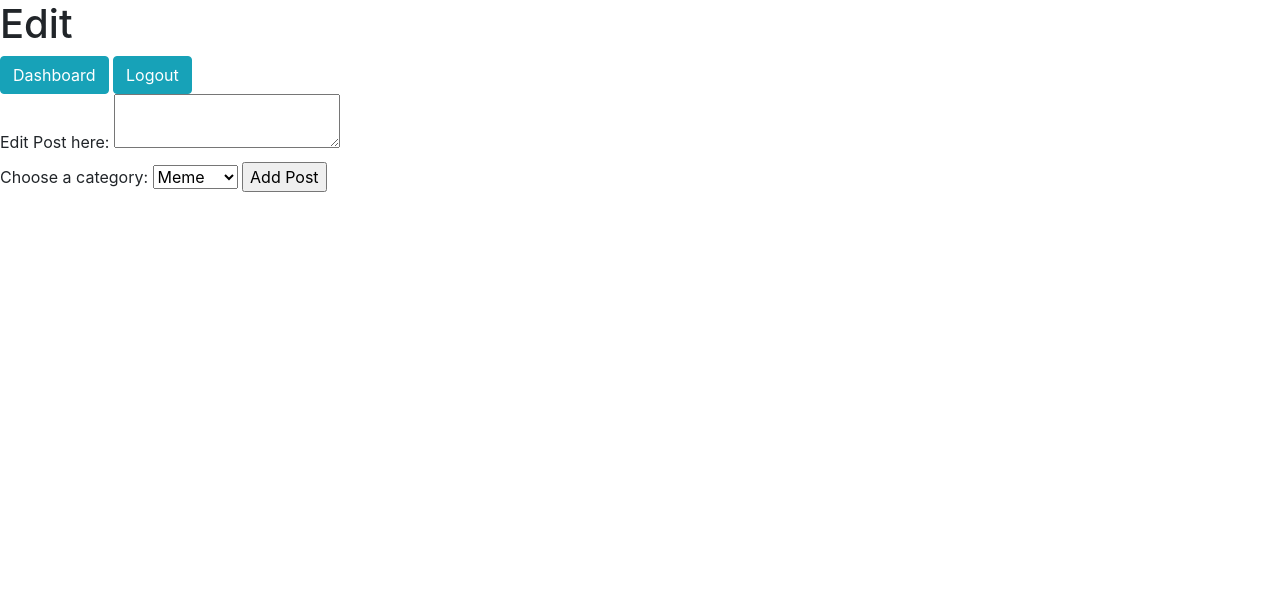
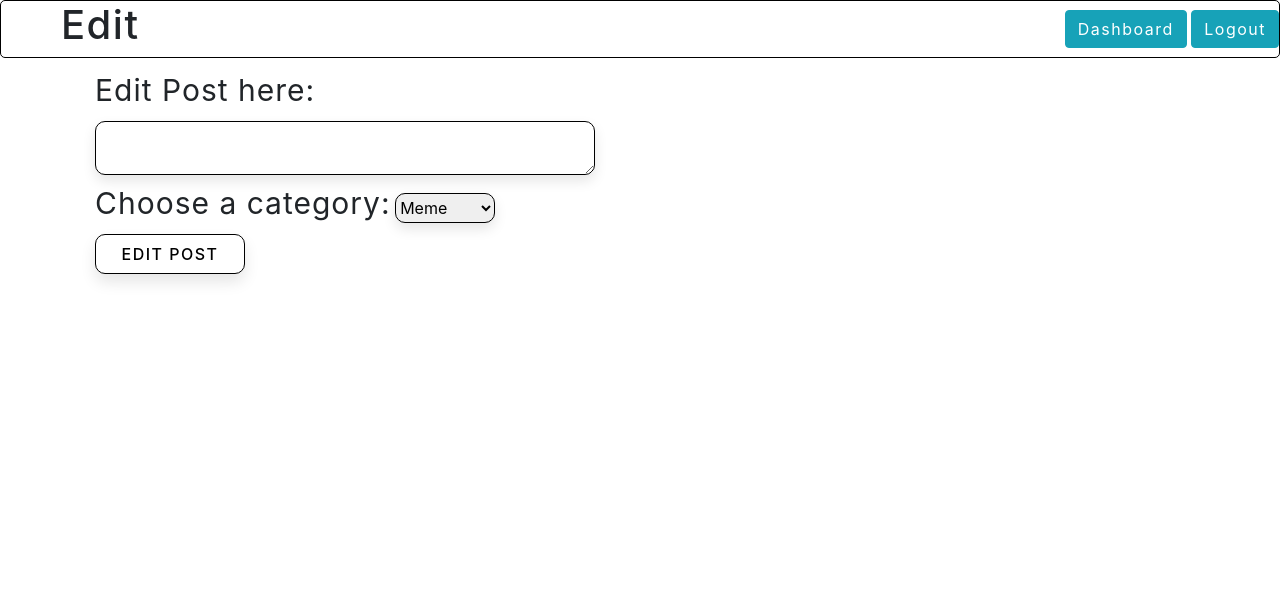
Before and after one commit to Coding-Dojo-MemeSpace/Team_PA_MemeSpace, a Flask app: template flask_app/templates/edit_post.html in a window 1280 px wide. Shown: the top 607 px of the page. Run offline with Flask 2, Linux system fonts and the light colour scheme; the template is opened without the code that fills it, so the values that code supplies are empty; some libraries are stand-ins or nearby versions.

Commit message:
styled dashboard, user's post, and edit post

```diff
--- /dev/null
+++ b/flask_app/static/edit.css
@@ -0,0 +1,97 @@
+.top {
+    display: flex;
+    justify-content: space-between;
+    align-items: center;
+    border: 1px black solid;
+    border-radius: 5px;
+}
+
+#dash, #log {
+    margin-right: 10px;
+    color: black;
+}
+h3 {
+    font-size: 22px;
+    margin-left: 10px;
+    color: #6192AF;
+    letter-spacing: 1.5px;
+}
+
+h1 {
+    font-size: 52px;
+    letter-spacing: 1.5px;
+    font-weight: bolder;
+}
+
+a {
+    text-decoration: none;
+    font-size: 17px;
+    letter-spacing: 1.5px;
+}
+
+form, h1 {
+    margin-left: 60px;
+}
+
+form {
+    margin-left: 75px;
+    /* background-color: lightgray; */
+    height: 550px;
+    width: 475px;
+    padding-left: 20px;
+    padding-top: 10px;
+}
+
+textarea {
+    outline: none !important;
+}
+
+textarea, select {
+    margin-top: 10px;
+    margin-bottom: 60px;
+    box-shadow: 0px 6px 13px rgba(0, 0, 0, 0.1);
+    border: 0.5px black solid;
+    border-radius: 10px;
+}
+
+label {
+    font-size: 30px;
+    letter-spacing: 1px;
+}
+
+select {
+    height: 30px;
+    width: 100px;
+    font-size: 15px;
+}
+
+input {
+    margin-right: 20px;
+    margin-top: 10px;
+    height: 40px;
+    width: 150px;
+    background-color:#6192AF;
+    color: white;
+    text-transform: uppercase;
+    letter-spacing: 1.5px;
+    font-weight: 500;
+    color: #000;
+    background-color: #fff;
+    border: 0.1px black solid;
+    border-radius: 10px;
+    box-shadow: 0px 8px 15px rgba(0, 0, 0, 0.1);
+    transition: all 0.3s ease 0s;
+    cursor: pointer;
+    outline: none;
+}
+
+input:hover {
+    background-color: #6192AF;
+    box-shadow: 0px 15px 20px rgba(97, 146, 175, 0.4);
+    color: #fff;
+    transform: translateY(-7px);
+}
+
+#submitIn {
+    text-align: center;
+}
--- a/flask_app/static/memeScript.js
+++ b/flask_app/static/memeScript.js
@@ -17,7 +17,7 @@ function getMemeData(){
             // data = array of ojbects,["url"]= key for key value pair
             img.setAttribute("src", data['url'])
         //     // We can set the height of the picture
-            img.setAttribute("height", 250)
+            img.setAttribute("height", 350)
         //     //getElementById calls the ID name in the html.add image to html Id.
             document.getElementById("meme").append(img)
     })
--- a/flask_app/static/style.css
+++ b/flask_app/static/style.css
@@ -5,3 +5,27 @@
 .login{
     display: flex;
 }
+
+.topOfPage {
+    display: flex;
+    justify-content: space-evenly;
+    margin-left: 150px;
+}
+
+#meme {
+    text-align: center;
+    margin-bottom: 50px;
+}
+
+textarea {
+    margin-top: 50px;
+    width: 500px;
+}
+
+.actionButtons {
+    display: flex;
+}
+
+.display_board {
+    margin-top: 50px;
+}
--- a/flask_app/templates/edit_post.html
+++ b/flask_app/templates/edit_post.html
@@ -5,15 +5,18 @@
     <meta http-equiv="X-UA-Compatible" content="IE=edge">
     <meta name="viewport" content="width=device-width, initial-scale=1.0">
     <link rel="stylesheet" href="{{ url_for('static',filename='/style.css') }}">
+    <link rel="stylesheet" href="{{ url_for('static',filename='/edit.css') }}">
     <link rel="stylesheet" href="https://stackpath.bootstrapcdn.com/bootstrap/4.3.1/css/bootstrap.min.css" integrity="sha384-ggOyR0iXCbMQv3Xipma34MD+dH/1fQ784/j6cY/iJTQUOhcWr7x9JvoRxT2MZw1T" crossorigin="anonymous">
     <title>Edit Post</title>
 </head>
 <body>
+    <div class="top">
         <h1>Edit </h1>
         <div class="nav_bar_buttons">
             <a href="/dashboard" class="btn btn-info">Dashboard</a>
             <a href="/logout" class="btn btn-info">Logout</a>
         </div>
+    </div>
         <!--  -- -- ------ update --------------------------->
         <form action="/update_post/{{one_post.id}}" method="POST">
             <label>Edit Post here:</label>
@@ -33,7 +36,7 @@
                 <option value="food">Food</option>
                 <option value="random">Random</option>
             </select>
-            <input type="submit" value="Add Post">
+            <input type="submit" value="Edit Post">
         </form>
     </div>
 </body>
```
Also changed, not shown: flask_app/static/one.css (added, +113 -0 lines), flask_app/templates/dashboard.html (+8 -8 lines), flask_app/templates/one_user.html (+4 -3 lines).
